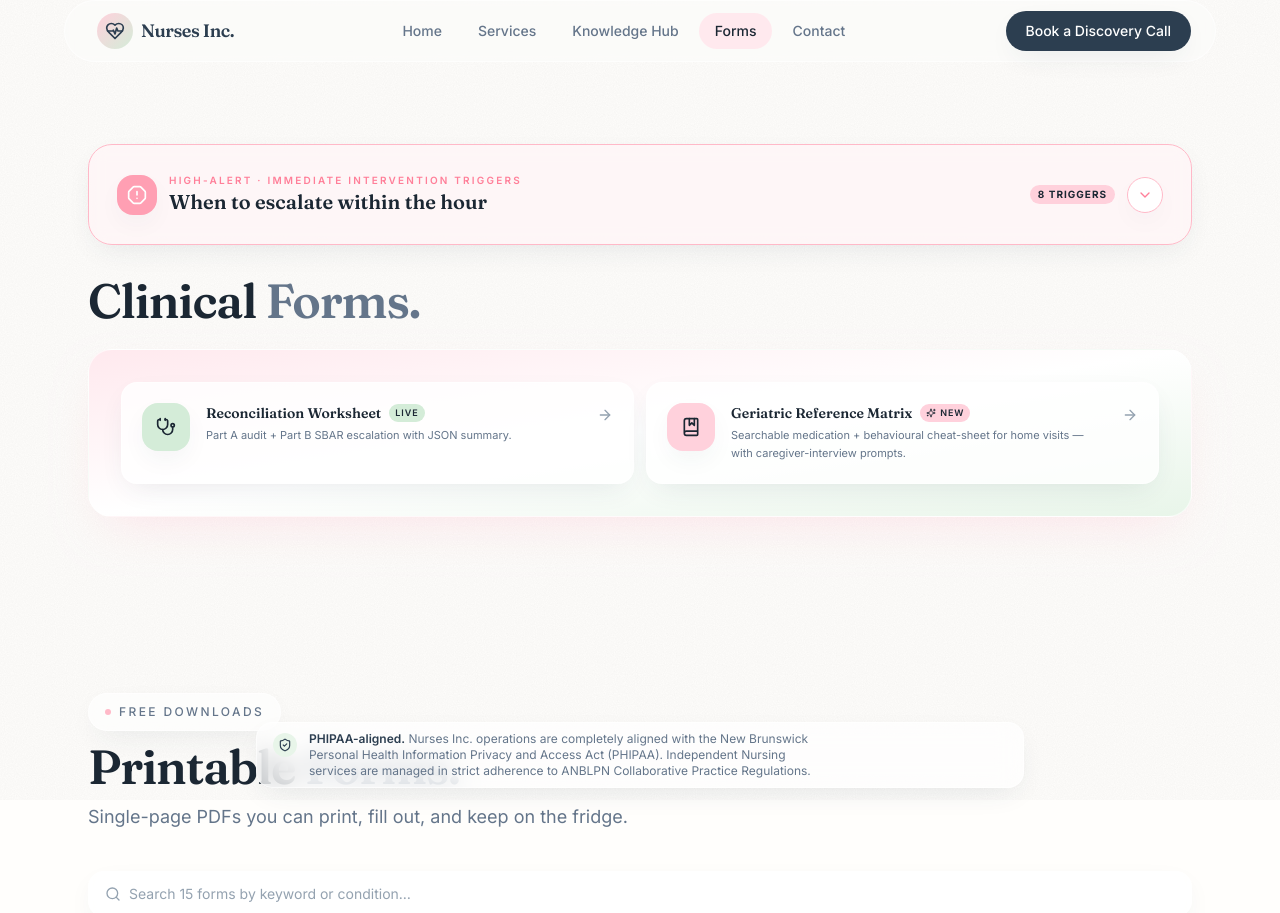
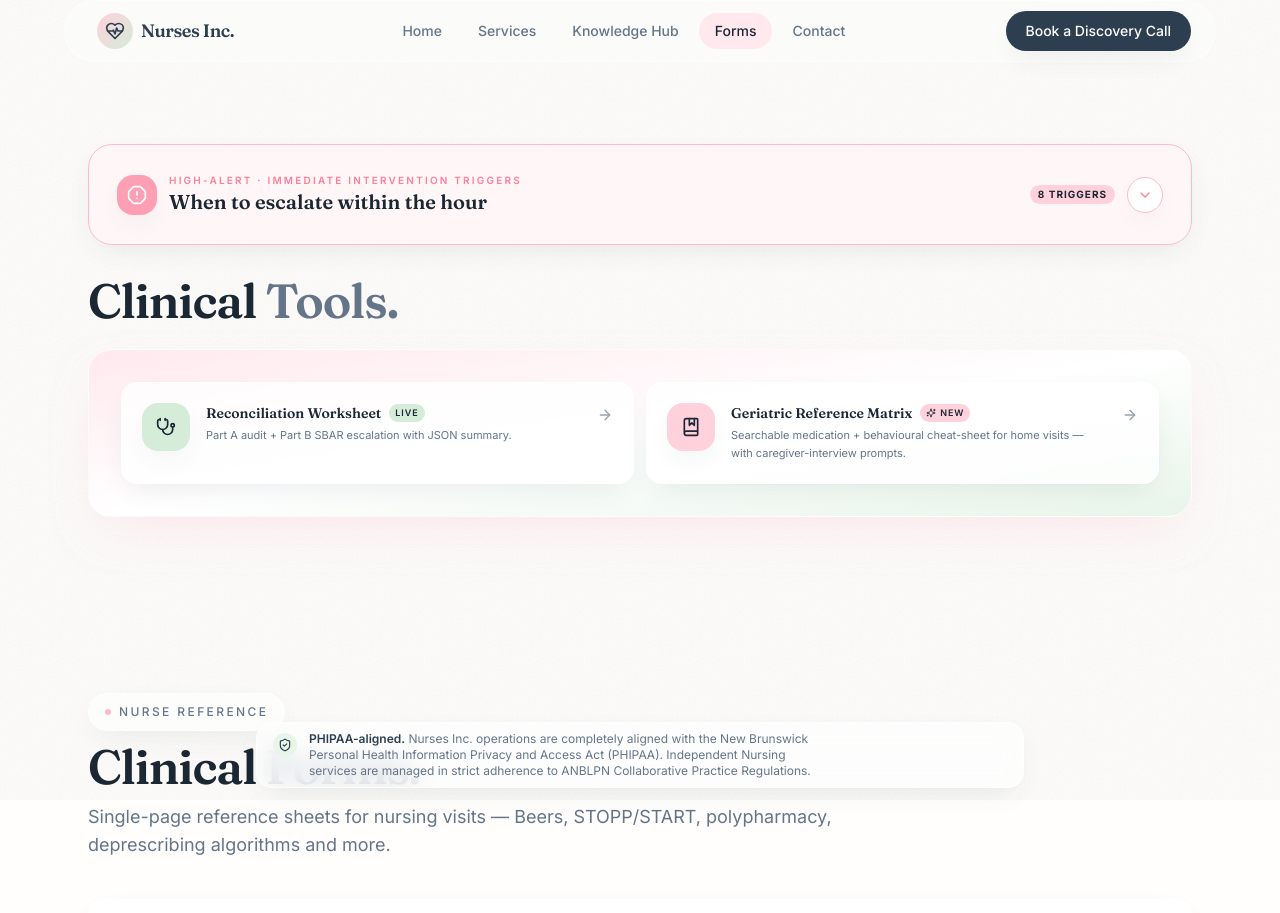
Before and after one commit to hamaouic/nursesinc, a React (Vite) app: page /forms in a window 1280 px wide. Shown: the top 913 px of the page. Built offline with nearby package versions, Linux system fonts and the light colour scheme.

Commit message:
Split Forms page into Clinical Tools + Clinical Forms + Printable Forms sections; lock canvas to category and remove filter chips per section

```diff
--- a/src/components/FormsCanvas.tsx
+++ b/src/components/FormsCanvas.tsx
@@ -56,8 +56,19 @@ const filterChips: { id: Filter; label: string }[] = [
   { id: 'clinical', label: 'Clinical Forms' },
 ];
 
-export default function FormsCanvas() {
-  const [filter, setFilter] = useState<Filter>('all');
+type Category = 'family' | 'clinical' | null;
+
+export default function FormsCanvas({
+  category = null,
+  searchPlaceholder,
+}: {
+  /** Lock the canvas to a single audience (used when the page
+   *  renders two canvases — one per section). */
+  category?: Category;
+  /** Override the default search placeholder text. */
+  searchPlaceholder?: string;
+} = {}) {
+  const [filter, setFilter] = useState<Filter>(category ?? 'all');
   const [query, setQuery] = useState('');
   const [preview, setPreview] = useState<PreviewState | null>(null);
 
@@ -102,6 +113,8 @@ export default function FormsCanvas() {
   const filtered = useMemo(() => {
     const q = query.trim().toLowerCase();
     return medFormList.filter((f) => {
+      // Locked canvas — only show the locked category.
+      if (category && f.category !== category) return false;
       const inFilter = filter === 'all' || f.category === filter;
       if (!inFilter) return false;
       if (!q) return true;
@@ -115,7 +128,7 @@ export default function FormsCanvas() {
         .toLowerCase();
       return hay.includes(q);
     });
-  }, [filter, query]);
+  }, [filter, query, category]);
 
   const counts = useMemo(
     () => ({
@@ -139,7 +152,14 @@ export default function FormsCanvas() {
             type="search"
             value={query}
             onChange={(e) => setQuery(e.target.value)}
-            placeholder="Search 15 forms by keyword or condition…"
+            placeholder={
+              searchPlaceholder ??
+              (category === 'family'
+                ? 'Search 8 family-pack forms by keyword or condition…'
+                : category === 'clinical'
+                ? 'Search 7 clinical forms by keyword or condition…'
+                : 'Search 15 forms by keyword or condition…')
+            }
             aria-label="Search forms"
             className="w-full bg-transparent text-sm text-ink-700 placeholder:text-ink-300 focus:outline-none"
           />
@@ -155,6 +175,7 @@ export default function FormsCanvas() {
           )}
         </div>
 
+        {category === null && (
           <div
             role="tablist"
             aria-label="Filter forms by audience"
@@ -218,6 +239,7 @@ export default function FormsCanvas() {
               );
             })}
           </div>
+        )}
       </div>
 
       {/* Dynamic grid */}
--- a/src/pages/Forms.tsx
+++ b/src/pages/Forms.tsx
@@ -20,12 +20,12 @@ export default function Forms() {
         <HighAlertTriggers />
       </div>
 
-      {/* Clinical Forms section — no header, just the heading + showcase box */}
+      {/* Clinical Tools section — interactive tools for nurses & partner physicians */}
       <Section className="!pt-8">
-        {/* Clinical Forms — heading sits above the showcase box */}
+        {/* Clinical Tools — heading sits above the showcase box */}
         <h3 className="mb-6 font-display text-3xl font-semibold tracking-tight text-ink-700 sm:text-4xl md:text-5xl">
           Clinical{' '}
-          <span className="text-ink-400">Forms.</span>
+          <span className="text-ink-400">Tools.</span>
         </h3>
 
         <motion.div
@@ -88,6 +88,21 @@ export default function Forms() {
         </motion.div>
       </Section>
 
+      {/* Clinical Forms — single-page PDFs for nursing visits */}
+      <Section
+        className="!pt-8"
+        eyebrow="Nurse Reference"
+        title={
+          <>
+            Clinical{' '}
+            <span className="text-ink-400">Forms.</span>
+          </>
+        }
+        description="Single-page reference sheets for nursing visits — Beers, STOPP/START, polypharmacy, deprescribing algorithms and more."
+      >
+        <FormsCanvas category="clinical" />
+      </Section>
+
       {/* Printable Forms section header + body */}
       <Section
         className="!pt-8"
@@ -100,7 +115,7 @@ export default function Forms() {
         }
         description="Single-page PDFs you can print, fill out, and keep on the fridge."
       >
-        <FormsCanvas />
+        <FormsCanvas category="family" />
       </Section>
     </>
   );
```
Lines whose indentation alone changed are shown as unchanged.
